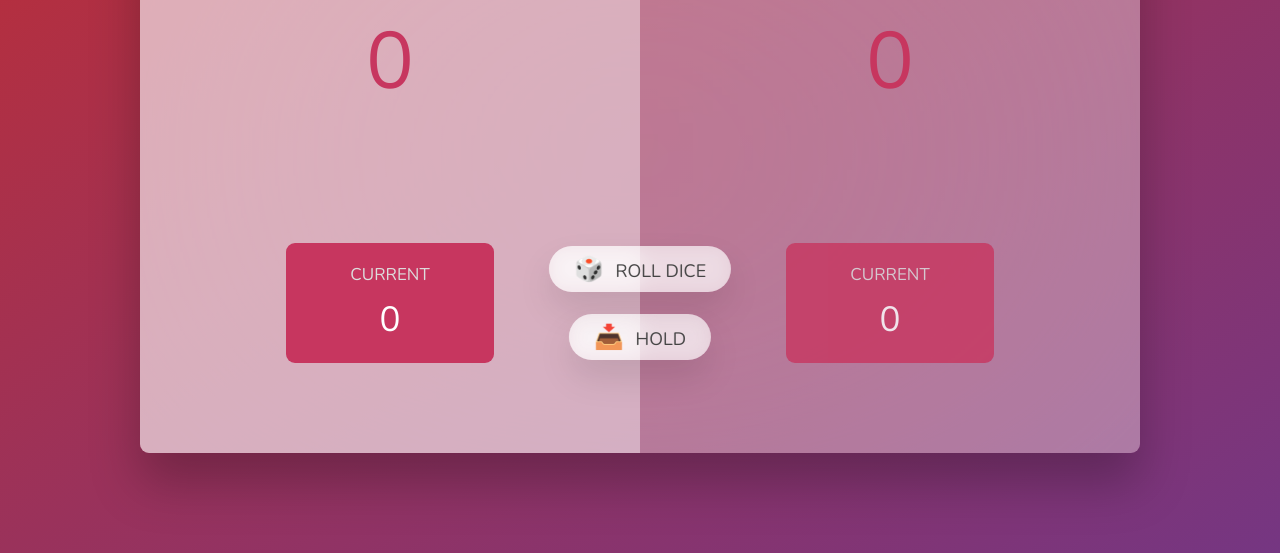
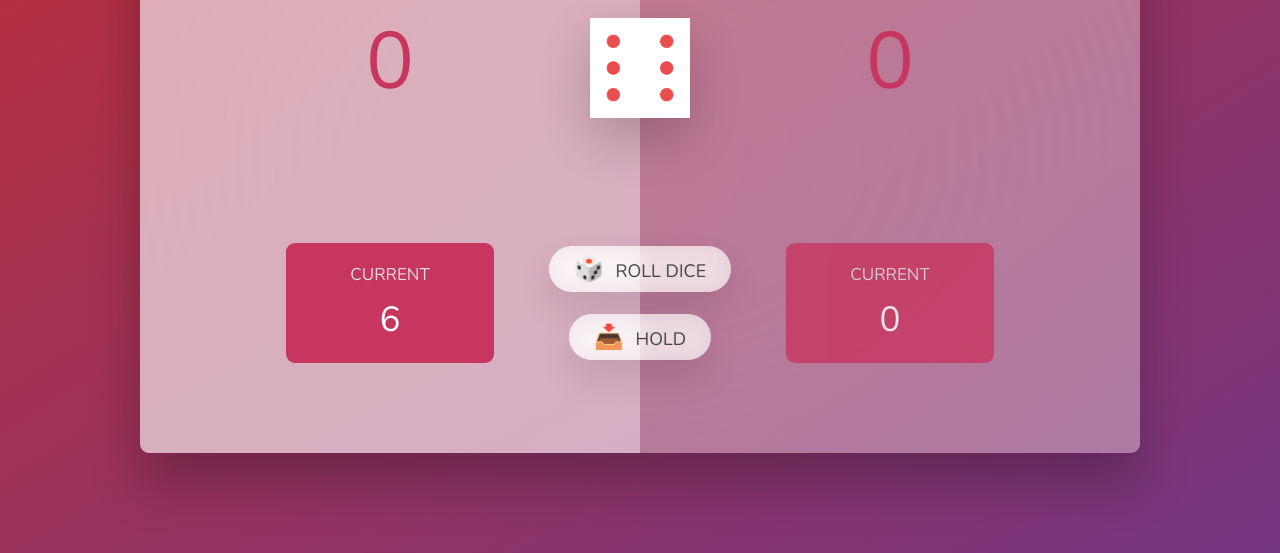
Before and after one commit to nguyenpeterr/DiceGame, a plain HTML site: page index.html in a window 1280 px wide. Both pictures are taken after a click on the button "🎲 ROLL DICE". Shown: the part 247-800 px from the top of the page. Drawn offline with nearby package versions, Linux system fonts and the light colour scheme.

Commit message:
Added dice, current score, and roll dice button functionality

```diff
--- a/index.html
+++ b/index.html
@@ -5,7 +5,7 @@
     <meta name="viewport" content="width=device-width, initial-scale=1.0" />
     <meta http-equiv="X-UA-Compatible" content="ie=edge" />
     <link rel="stylesheet" href="style.css" />
-    <title>Pig Game</title>
+    <title>Dice Game</title>
   </head>
   <body>
     <main>
--- a/script.js
+++ b/script.js
@@ -3,8 +3,41 @@
 // Selecting elements
 const scoreElement0 = document.getElementById('score--0');
 const scoreElement1 = document.getElementById('score--1');
+const currentElement0 = document.getElementById('current--0');
+const currentElement1 = document.getElementById('current--1');
 const diceElement = document.querySelector('.dice');
+const btnNew = document.querySelector('.btn--new');
+const btnRoll = document.querySelector('.btn--roll');
+const btnHold = document.querySelector('.btn--hold');
 
+// Startup Conditions
 scoreElement0.textContent = 0;
 scoreElement1.textContent = 0;
 diceElement.classList.add('hidden');
+
+const scores = [0, 0];
+let currentScore = 0;
+let activePlayer = 0;
+
+// Rolling dice functionality
+btnRoll.addEventListener('click', function() {
+    // Generate a random dice roll
+    const dice = Math.trunc(Math.random() * 6) + 1;
+
+    // Display the dice
+    diceElement.classList.remove('hidden');
+    diceElement.src = `dice-${dice}.png`;
+
+    // Check if the dice roll is 1
+    if (dice !== 1) {
+        currentScore += dice;
+        document.getElementById(`current--${activePlayer}`).textContent = currentScore;
+    } else {
+        // Reset current score
+        currentScore = 0;
+        document.getElementById(`current--${activePlayer}`).textContent = 0;
+        // End turn
+        activePlayer = activePlayer === 0 ? 1 : 0;
+
+    }
+})
```
